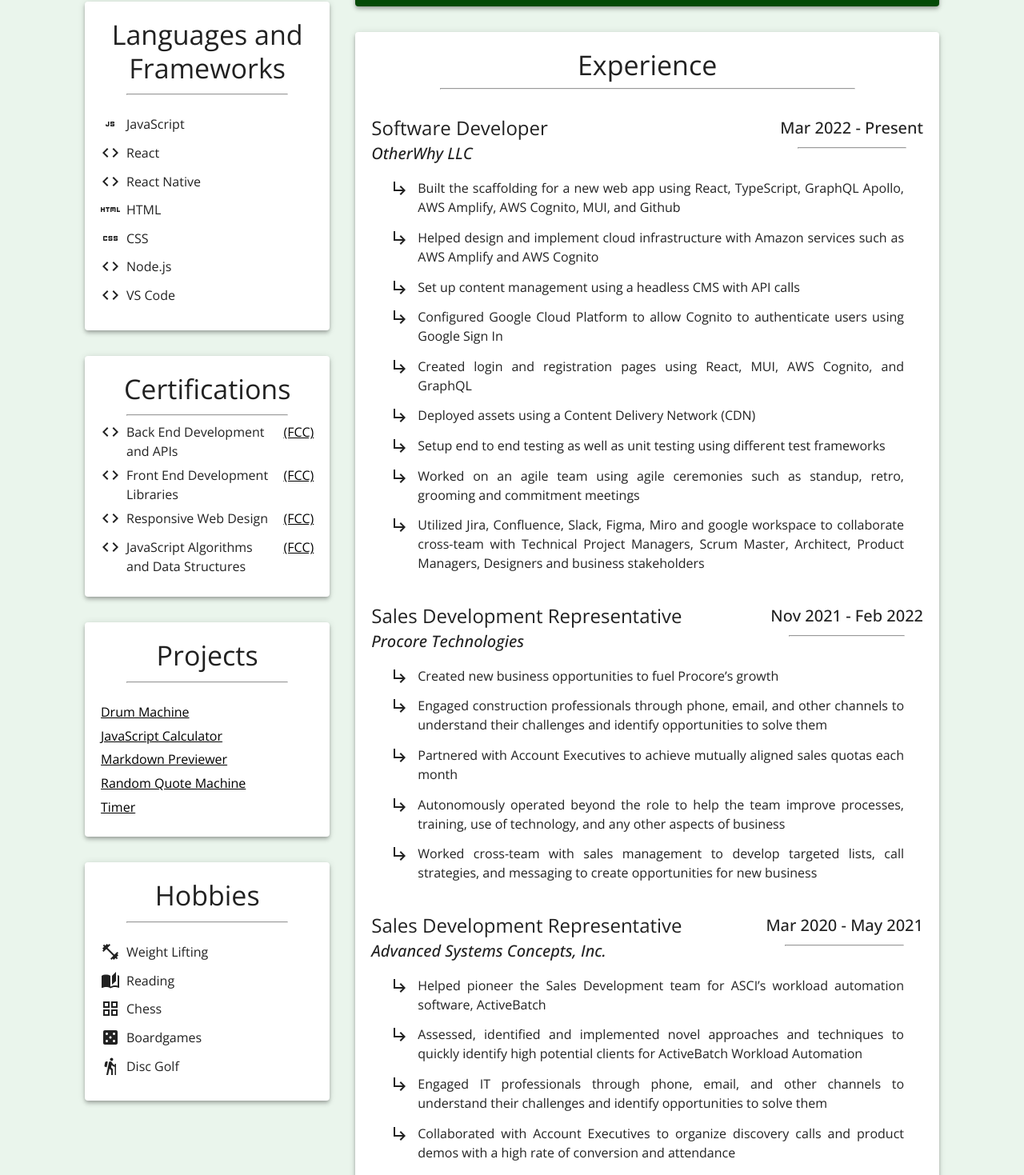
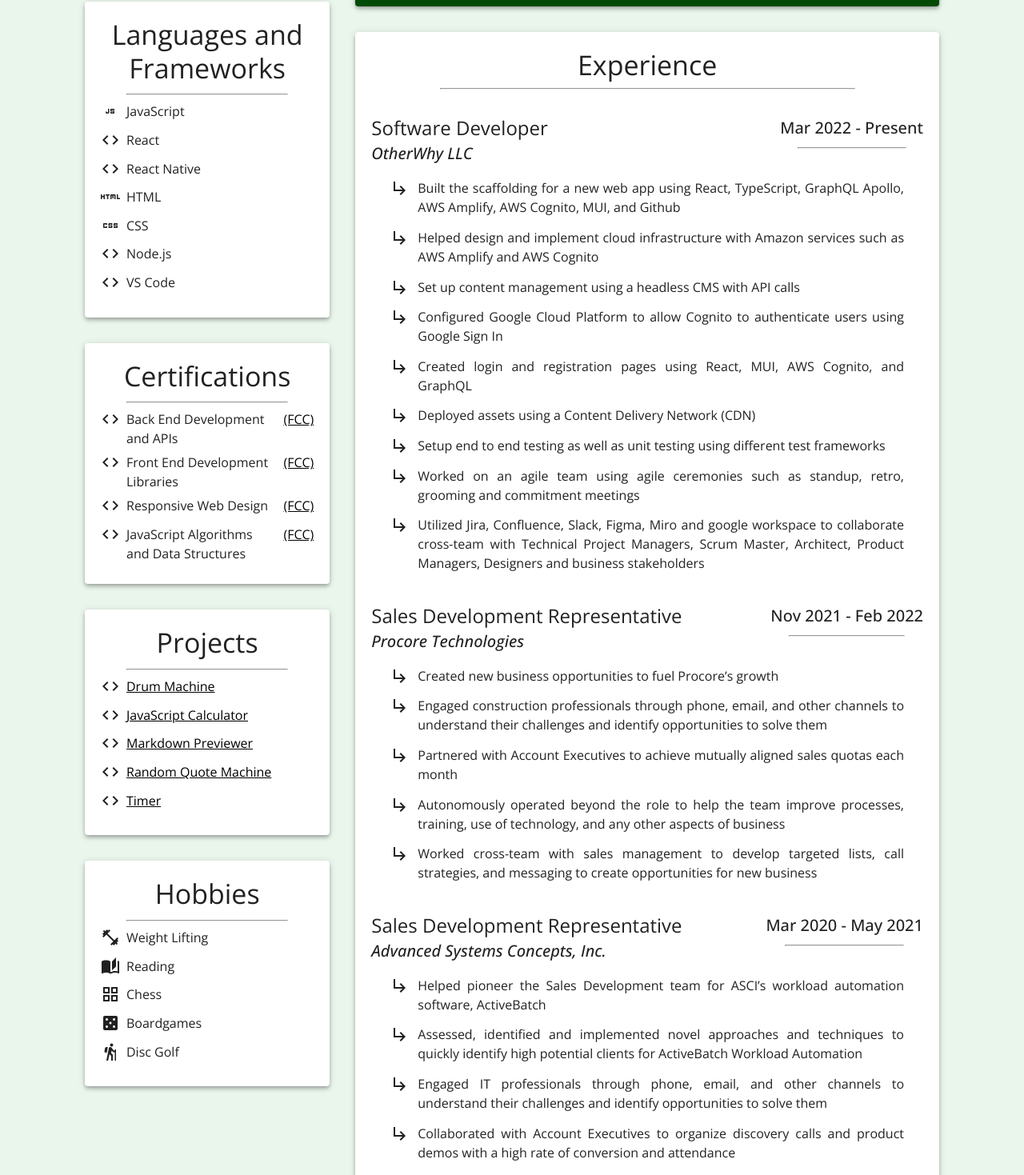
Before and after one commit to brandmch/website_v2, a React (Create React App) app: page / in a window 1280 px wide. Shown: the part 500-1969 px from the top of the page at 80% size. Built offline with nearby package versions, Linux system fonts and the light colour scheme.

Commit message:
gonna try to abstract List()

```diff
--- a/src/routes/_landing/components/hobbies.js
+++ b/src/routes/_landing/components/hobbies.js
@@ -1,9 +1,28 @@
-import { Box, Typography, Paper } from "@mui/material";
+import { Box, Typography, Paper, Divider } from "@mui/material";
 import FitnessCenterIcon from "@mui/icons-material/FitnessCenter";
 import AutoStoriesIcon from "@mui/icons-material/AutoStories";
 import CasinoIcon from "@mui/icons-material/Casino";
 import GridViewIcon from "@mui/icons-material/GridView";
 import HikingIcon from "@mui/icons-material/Hiking";
+
+const items = [
+  ["Weight Lifting", <FitnessCenterIcon />],
+  ["Reading", <AutoStoriesIcon />],
+  ["Chess", <GridViewIcon />],
+  ["Boardgames", <CasinoIcon />],
+  ["Disc Golf", <HikingIcon />],
+];
+
+const List = () => {
+  return items.map(([title, icon]) => {
+    return (
+      <Typography gutterBottom display="flex" alignItems="start">
+        <Box marginRight={1}>{icon}</Box>
+        {title}
+      </Typography>
+    );
+  });
+};
 
 const Hobbies = () => {
   return (
@@ -14,41 +33,7 @@
             Hobbies
           </Typography>
           <hr />
-          <Typography
-            gutterBottom
-            display="flex"
-            alignItems="start"
-            marginTop={3}
-          >
-            <Box marginRight={1}>
-              <FitnessCenterIcon />
-            </Box>
-            Weight Lifting
-          </Typography>
-          <Typography gutterBottom display="flex" alignItems="start">
-            <Box marginRight={1}>
-              <AutoStoriesIcon />
-            </Box>
-            Reading
-          </Typography>
-          <Typography gutterBottom display="flex" alignItems="start">
-            <Box marginRight={1}>
-              <GridViewIcon />
-            </Box>
-            Chess
-          </Typography>
-          <Typography gutterBottom display="flex" alignItems="start">
-            <Box marginRight={1}>
-              <CasinoIcon />
-            </Box>
-            Boardgames
-          </Typography>
-          <Typography gutterBottom display="flex" alignItems="start">
-            <Box marginRight={1}>
-              <HikingIcon />
-            </Box>
-            Disc Golf
-          </Typography>
+          <List />
         </Box>
       </Paper>
     </Box>
--- a/src/routes/_landing/components/projects.js
+++ b/src/routes/_landing/components/projects.js
@@ -1,4 +1,26 @@
 import { Paper, Box, Typography } from "@mui/material";
+import CodeIcon from "@mui/icons-material/Code";
+
+const projects = [
+  ["Drum Machine", "/drummachine"],
+  ["JavaScript Calculator", "/javascriptcalulator"],
+  ["Markdown Previewer", "/markdownpreviewer"],
+  ["Random Quote Machine", "/randomquotemachine"],
+  ["Timer", "/timer"],
+];
+
+const List = () => {
+  return projects.map(([title, url]) => {
+    return (
+      <Typography gutterBottom display="flex" alignItems="start">
+        <Box marginRight={1}>
+          <CodeIcon />
+        </Box>
+        <a href={url}>{title}</a>
+      </Typography>
+    );
+  });
+};
 
 const Projects = () => {
   return (
@@ -9,21 +31,7 @@
             Projects
           </Typography>
           <hr />
-          <Typography gutterBottom marginTop={3}>
-            <a href="/drummachine">Drum Machine</a>
-          </Typography>
-          <Typography gutterBottom>
-            <a href="/javascriptcalulator">JavaScript Calculator</a>
-          </Typography>
-          <Typography gutterBottom>
-            <a href="/markdownpreviewer">Markdown Previewer</a>
-          </Typography>
-          <Typography gutterBottom>
-            <a href="/randomquotemachine">Random Quote Machine</a>
-          </Typography>
-          <Typography gutterBottom>
-            <a href="/timer">Timer</a>
-          </Typography>
+          <List />
         </Box>
       </Paper>
     </Box>
--- a/src/routes/_landing/components/skills.js
+++ b/src/routes/_landing/components/skills.js
@@ -4,6 +4,27 @@
 import CodeIcon from "@mui/icons-material/Code";
 
 import { Paper, Box, Typography } from "@mui/material";
+
+const skills = [
+  ["JavaScript", <JavascriptIcon fontSize="medium" />],
+  ["React", <CodeIcon fontSize="medium" />],
+  ["React Native", <CodeIcon fontSize="medium" />],
+  ["HTML", <HtmlIcon fontSize="medium" />],
+  ["CSS", <CssIcon fontSize="medium" />],
+  ["Node.js", <CodeIcon fontSize="medium" />],
+  ["VS Code", <CodeIcon fontSize="medium" />],
+];
+
+const List = () => {
+  return skills.map(([title, icon]) => {
+    return (
+      <Typography gutterBottom display="flex" alignItems="start">
+        <Box marginRight={1}>{icon}</Box>
+        {title}
+      </Typography>
+    );
+  });
+};
 
 const Skills = () => {
   return (
@@ -14,53 +35,7 @@
             Languages and Frameworks
           </Typography>
           <hr />
-          <Typography
-            gutterBottom
-            display="flex"
-            alignItems="start"
-            marginTop={3}
-          >
-            <Box marginRight={1}>
-              <JavascriptIcon fontSize="medium" />
-            </Box>
-            JavaScript
-          </Typography>
-          <Typography gutterBottom display="flex" alignItems="start">
-            <Box marginRight={1}>
-              <CodeIcon fontSize="medium" />
-            </Box>
-            React
-          </Typography>
-          <Typography gutterBottom display="flex" alignItems="start">
-            <Box marginRight={1}>
-              <CodeIcon fontSize="medium" />
-            </Box>
-            React Native
-          </Typography>
-          <Typography gutterBottom display="flex" alignItems="start">
-            <Box marginRight={1}>
-              <HtmlIcon fontSize="medium" />
-            </Box>
-            HTML
-          </Typography>
-          <Typography gutterBottom display="flex" alignItems="start">
-            <Box marginRight={1}>
-              <CssIcon fontSize="medium" />
-            </Box>
-            CSS
-          </Typography>
-          <Typography gutterBottom display="flex" alignItems="start">
-            <Box marginRight={1}>
-              <CodeIcon fontSize="medium" />
-            </Box>
-            Node.js
-          </Typography>
-          <Typography gutterBottom display="flex" alignItems="start">
-            <Box marginRight={1}>
-              <CodeIcon fontSize="medium" />
-            </Box>
-            VS Code
-          </Typography>
+          <List />
         </Box>
       </Paper>
     </Box>
--- /dev/null
+++ b/src/utils/list.js
@@ -0,0 +1,5 @@
+import React from "react";
+
+const List = () => {};
+
+export default List;
```
